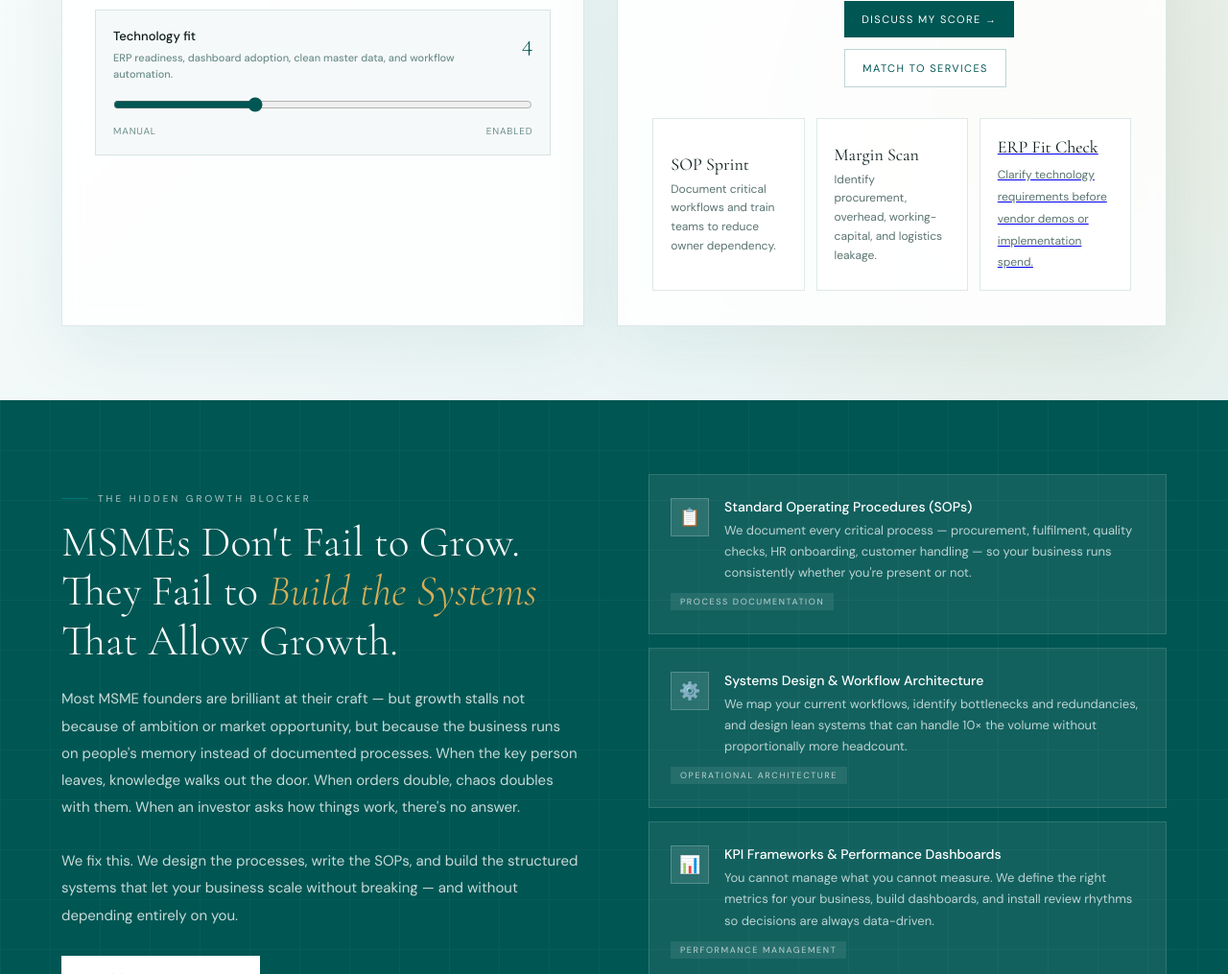
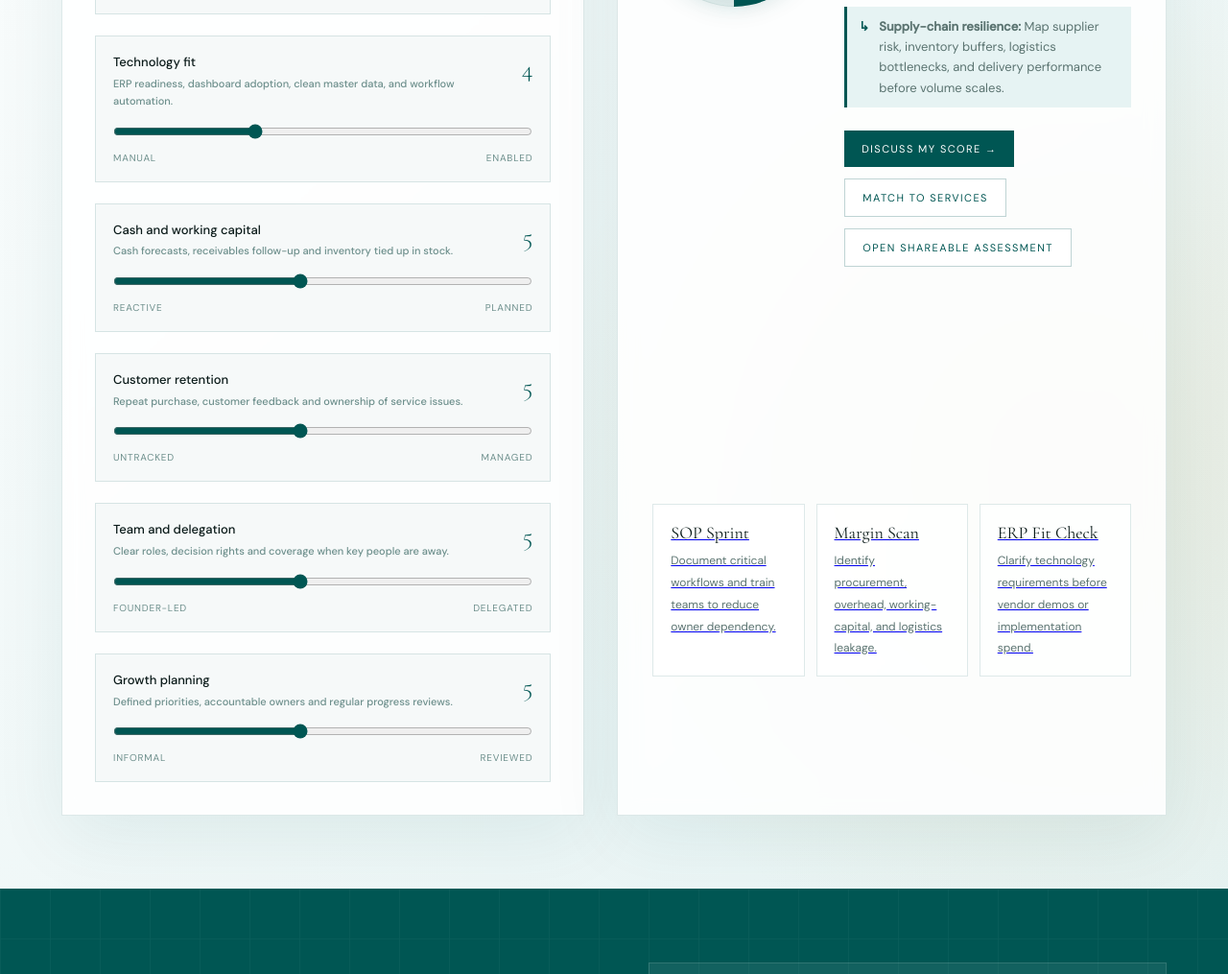
Before and after one commit to Aakash021999/Consulting-Web, an Astro site: page / in a window 1280 px wide. Shown: the part 5735-6750 px from the top of the page at 96% size. Built offline with nearby package versions, Linux system fonts and the light colour scheme; Astro itself is replaced by a stand-in of ours.

Commit message:
Expand growth readiness assessment and add shareable landing page

```diff
--- a/public/site-interactions.js
+++ b/public/site-interactions.js
@@ -91,11 +91,16 @@ var diagnosticMap = {
   process: { label:'Process documentation', service:3, advice:'Prioritise SOPs, approval matrices, and team training so recurring work stops depending on memory.' },
   cost: { label:'Cost visibility', service:1, advice:'Run a cost baseline, vendor rationalisation, and budget-owner review to uncover margin leakage.' },
   supply: { label:'Supply-chain resilience', service:2, advice:'Map supplier risk, inventory buffers, logistics bottlenecks, and delivery performance before volume scales.' },
-  tech: { label:'Technology fit', service:null, advice:'Define ERP requirements, master-data ownership, and dashboard needs before choosing software.' }
+  tech: { label:'Technology fit', service:null, advice:'Define ERP requirements, master-data ownership, and dashboard needs before choosing software.' },
+  cash: { label:'Cash and working capital', advice:'Build a rolling cash forecast and review receivables, payables and slow-moving inventory weekly.' },
+  customers: { label:'Customer retention', advice:'Track repeat purchases and review recurring service issues with a named owner.' },
+  people: { label:'Team and delegation', advice:'Assign decision rights and train a backup owner for each critical workflow.' },
+  strategy: { label:'Growth planning', advice:'Set three measurable priorities, name owners and review progress monthly.' }
 };
 
 function updateDiagnostic() {
-  var keys = ['process','cost','supply','tech'];
+  if (!document.getElementById('diag-score')) return;
+  var keys = Object.keys(diagnosticMap);
   var values = keys.map(function(key) {
     var input = document.getElementById('diag-' + key);
     var value = input ? parseInt(input.value, 10) : 0;
--- a/public/sitemap.xml
+++ b/public/sitemap.xml
@@ -25,4 +25,5 @@
   <url><loc>https://benzeneconsulting.in/erp-advisory.html</loc></url>
   <url><loc>https://benzeneconsulting.in/growth-score.html</loc></url>
   <url><loc>https://benzeneconsulting.in/margin-scan.html</loc></url>
+  <url><loc>https://benzeneconsulting.in/growth-readiness/</loc></url>
 </urlset>
--- a/src/components/Diagnostic.astro
+++ b/src/components/Diagnostic.astro
@@ -1,7 +1,17 @@
+---
+const { standalone = false } = Astro.props;
+const Heading = standalone ? 'h1' : 'h2';
+const additionalAreas = [
+  { key: 'cash', title: 'Cash and working capital', detail: 'Cash forecasts, receivables follow-up and inventory tied up in stock.', low: 'Reactive', high: 'Planned' },
+  { key: 'customers', title: 'Customer retention', detail: 'Repeat purchase, customer feedback and ownership of service issues.', low: 'Untracked', high: 'Managed' },
+  { key: 'people', title: 'Team and delegation', detail: 'Clear roles, decision rights and coverage when key people are away.', low: 'Founder-led', high: 'Delegated' },
+  { key: 'strategy', title: 'Growth planning', detail: 'Defined priorities, accountable owners and regular progress reviews.', low: 'Informal', high: 'Reviewed' },
+];
+---
 <section id="diagnostic">
   <div class="section-label">Interactive Diagnostic</div>
-  <h2 class="section-title">Find Your <em>Growth Readiness</em> Score</h2>
-  <p class="section-sub">Move the sliders to model your current operating maturity. The tool translates your inputs into a focused consulting priority map.</p>
+  <Heading class="section-title">Find Your <em>Growth Readiness</em> Score</Heading>
+  <p class="section-sub">Move the sliders to model your current operating maturity. Your score is the average of eight equally weighted ratings, scaled to 100. Start with the three lowest-scoring areas.</p>
 
   <div class="diagnostic-shell">
     <div class="diagnostic-panel fade-in">
@@ -42,6 +52,16 @@
           <input id="diag-tech" type="range" min="1" max="10" value="4" oninput="updateDiagnostic()">
           <div class="diagnostic-scale"><span>Manual</span><span>Enabled</span></div>
         </div>
+        {additionalAreas.map(({key, title, detail, low, high}) => (
+          <div class="diagnostic-control">
+            <div class="diagnostic-control-top">
+              <label for={`diag-${key}`}>{title}<small>{detail}</small></label>
+              <output class="diagnostic-value" id={`diag-${key}-val`} for={`diag-${key}`}>5</output>
+            </div>
+            <input id={`diag-${key}`} type="range" min="1" max="10" value="5" oninput="updateDiagnostic()" />
+            <div class="diagnostic-scale"><span>{low}</span><span>{high}</span></div>
+          </div>
+        ))}
       </div>
     </div>
 
@@ -60,11 +80,15 @@
         <div class="diagnostic-actions">
           <a class="diag-primary" href="/#contact">Discuss My Score →</a>
           <a class="diag-secondary" href="/#services">Match to Services</a>
+          {standalone
+            ? <a class="diag-secondary" href="https://wa.me/?text=Try%20the%20Benzene%20Growth%20Readiness%20Score%3A%20https%3A%2F%2Fbenzeneconsulting.in%2Fgrowth-readiness%2F" target="_blank" rel="noopener">Share tool on WhatsApp</a>
+            : <a class="diag-secondary" href="/growth-readiness/">Open shareable assessment</a>}
+
         </div>
       </div>
       <div class="diagnostic-mini-cards">
-        <button class="diagnostic-mini-card" type="button" onclick="setService(3);gotoPage('main','#services')"><strong>SOP Sprint</strong><span>Document critical workflows and train teams to reduce owner dependency.</span></button>
-        <button class="diagnostic-mini-card" type="button" onclick="setService(1);gotoPage('main','#services')"><strong>Margin Scan</strong><span>Identify procurement, overhead, working-capital, and logistics leakage.</span></button>
+        <a class="diagnostic-mini-card" href="/services/operational-excellence/"><strong>SOP Sprint</strong><span>Document critical workflows and train teams to reduce owner dependency.</span></a>
+        <a class="diagnostic-mini-card" href="/services/cost-improvement/"><strong>Margin Scan</strong><span>Identify procurement, overhead, working-capital, and logistics leakage.</span></a>
         <a class="diagnostic-mini-card" href="/#erp"><strong>ERP Fit Check</strong><span>Clarify technology requirements before vendor demos or implementation spend.</span></a>
       </div>
     </div>
```
Also changed, not shown: src/layouts/Site.astro (+5 -5 lines), src/pages/growth-readiness/index.astro (added, +7 -0 lines).
